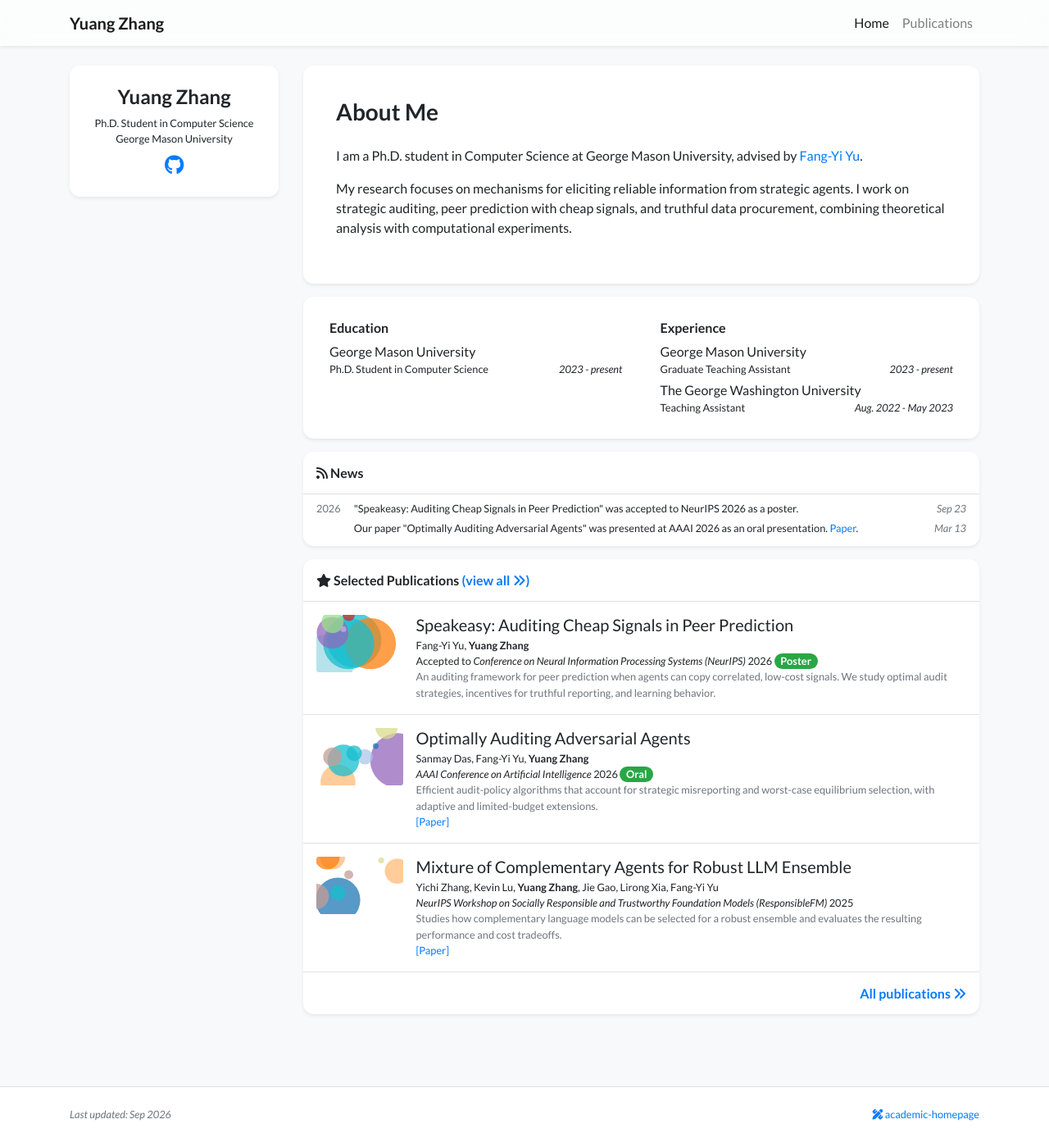
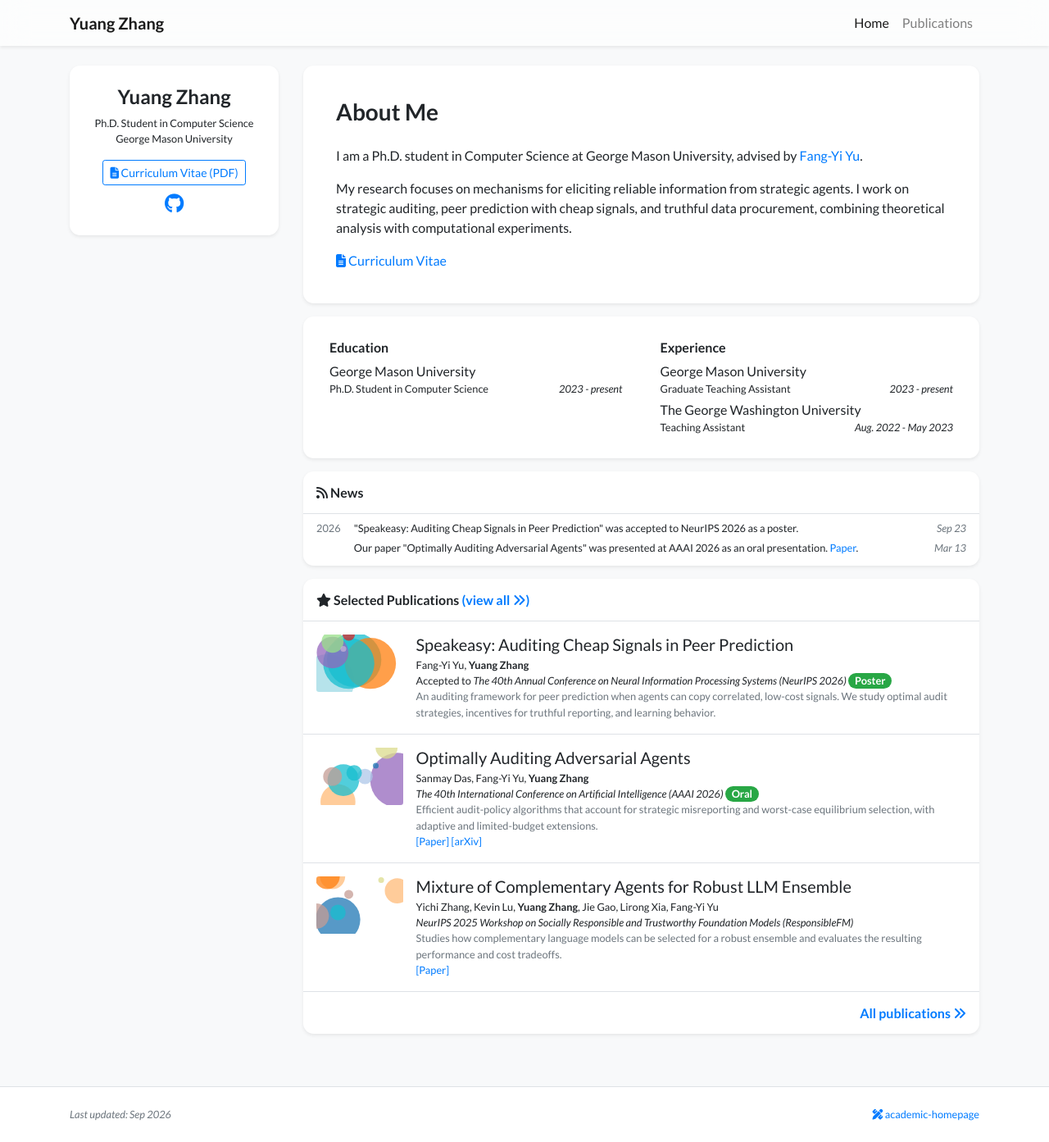
Before and after one commit to dasddassad/dasddassad.github.io, a Jekyll site: the page built from index.html, in a window 1280 px wide and 1393 px high. Shown: the whole window at 82% size. Built offline with Jekyll 4.4.1, drawn with Linux system fonts in a browser that asks for light colours; nearby versions of some CDN libraries; a style sheet for code colours, icons or effects is not loaded.

```diff
--- a/_data/profile.yml
+++ b/_data/profile.yml
@@ -7,6 +7,7 @@ positions:
   - name: George Mason University
 
 github: dasddassad
+cv_link: /assets/files/Yuang_Zhang_CV.pdf
 
 short_bio_text_justify: false
 short_bio: >-
--- a/_includes/widgets/profile_card_mini.html
+++ b/_includes/widgets/profile_card_mini.html
@@ -39,6 +39,16 @@
                     <div class="col text-center">
                         <a class="email-text" href="mailto:{{ site.data.profile.email | encode_email }}">
                             {{ site.data.profile.email | replace: "@", "(at)" }}
+                        </a>
+                    </div>
+                </div>
+                {% endif %}
+
+                {% if site.data.profile.cv_link %}
+                <div class="row mt-3">
+                    <div class="col text-center">
+                        <a class="btn btn-sm btn-outline-primary" href="{{ site.data.profile.cv_link | relative_url }}" target="_blank" rel="noopener">
+                            <i class="fas fa-file-alt" aria-hidden="true"></i> Curriculum Vitae (PDF)
                         </a>
                     </div>
                 </div>
```
Also changed, not shown: _publications/2025/2025-complementary-agents.md (+1 -2 lines), _publications/2026/2026-optimal-auditing.md (+2 -2 lines), _publications/2026/2026-speakeasy.md (+1 -2 lines), .github/scripts/check-site.cjs, README.md, 1 other file.
